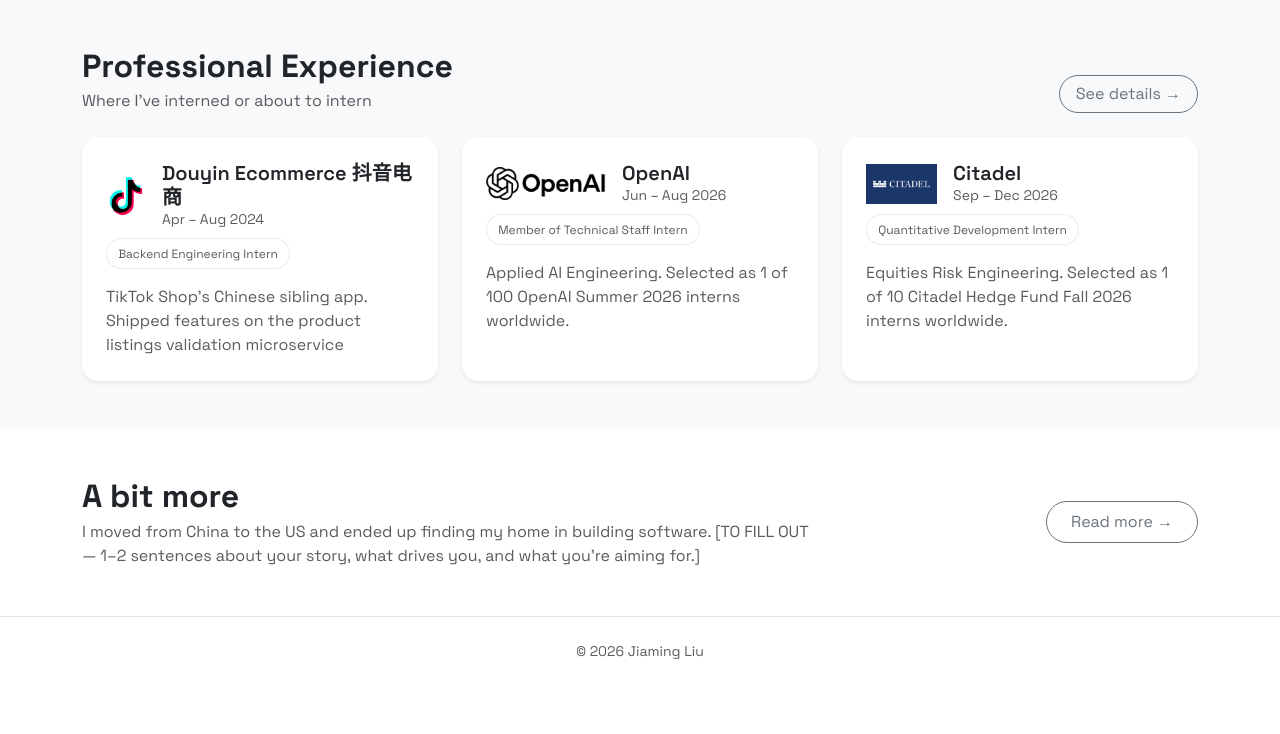
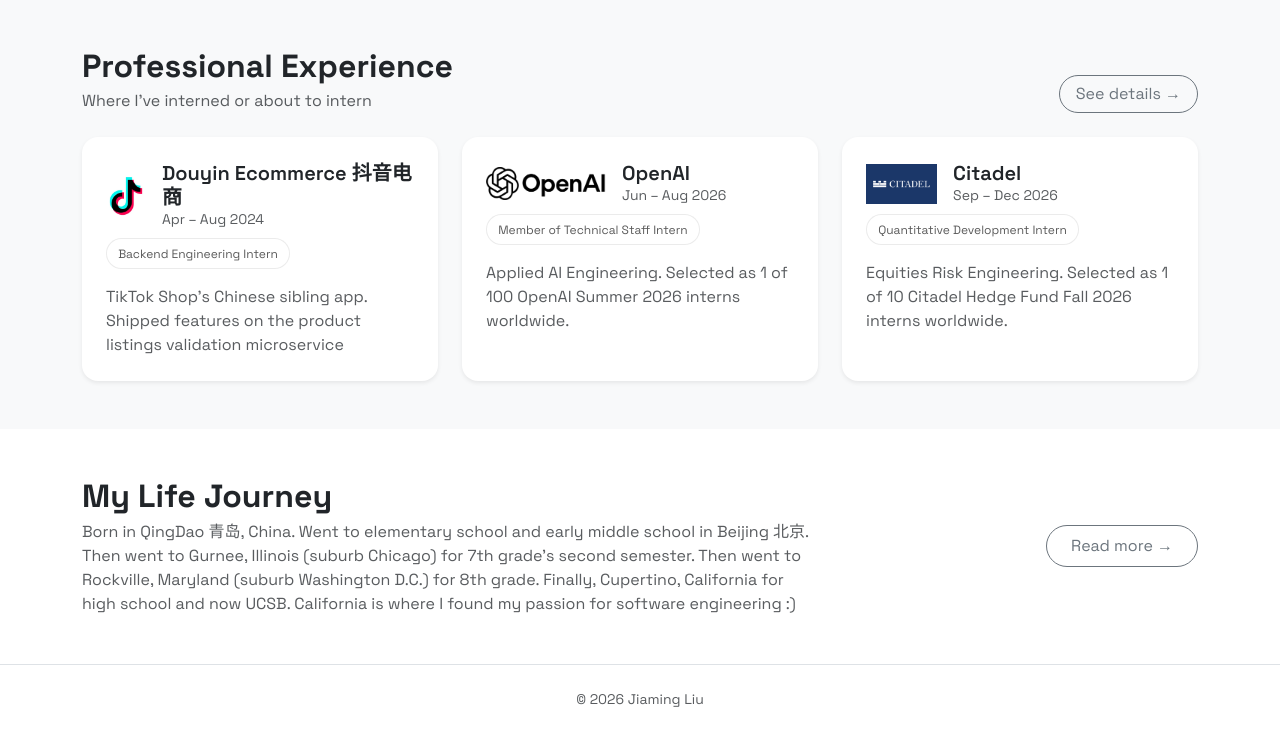
Before and after one commit to iamjiamingliu/iamjiamingliu.com, a Flask app: page / in a window 1280 px wide. Shown: the part 2059-2793 px from the top of the page. Before the commit the page ends 2718 px from the top, so only its background shows below. Run offline with Flask 3, Linux system fonts and the light colour scheme; some libraries are stand-ins or nearby versions.

Commit message:
improves life journey

```diff
--- a/templates/index.html
+++ b/templates/index.html
@@ -456,10 +456,13 @@
         <div class="container">
             <div class="row align-items-center g-4">
                 <div class="col-lg-8">
-                    <h2 class="fw-bold mb-1">A bit more</h2>
+                    <h2 class="fw-bold mb-1">My Life Journey</h2>
                     <p class="text-muted mb-0">
-                        I moved from China to the US and ended up finding my home in building software.
-                        [TO FILL OUT — 1–2 sentences about your story, what drives you, and what you’re aiming for.]
+                        Born in QingDao 青岛, China. Went to elementary school and early middle school in Beijing 北京.
+                        Then went to Gurnee, Illinois (suburb Chicago) for 7th grade's second semester.
+                        Then went to Rockville, Maryland (suburb Washington D.C.) for 8th grade.
+                        Finally, Cupertino, California for high school and now UCSB.
+                        California is where I found my passion for software engineering :)
                     </p>
                 </div>
                 <div class="col-lg-4 text-lg-end">
```
